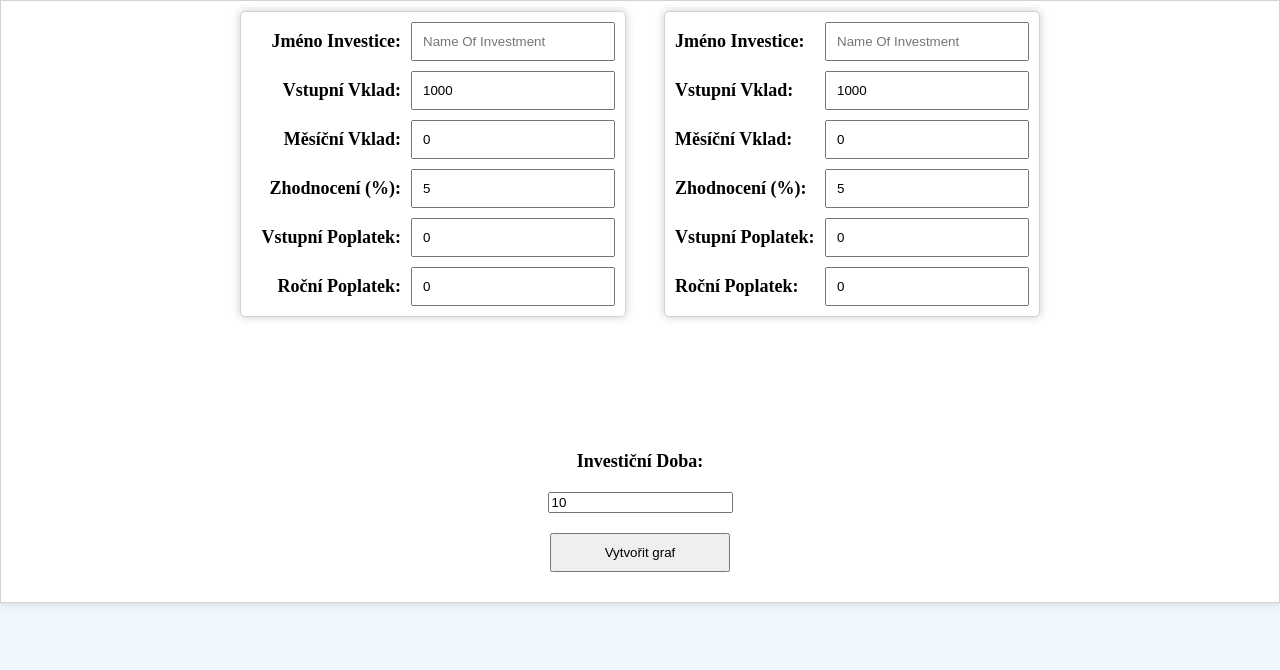
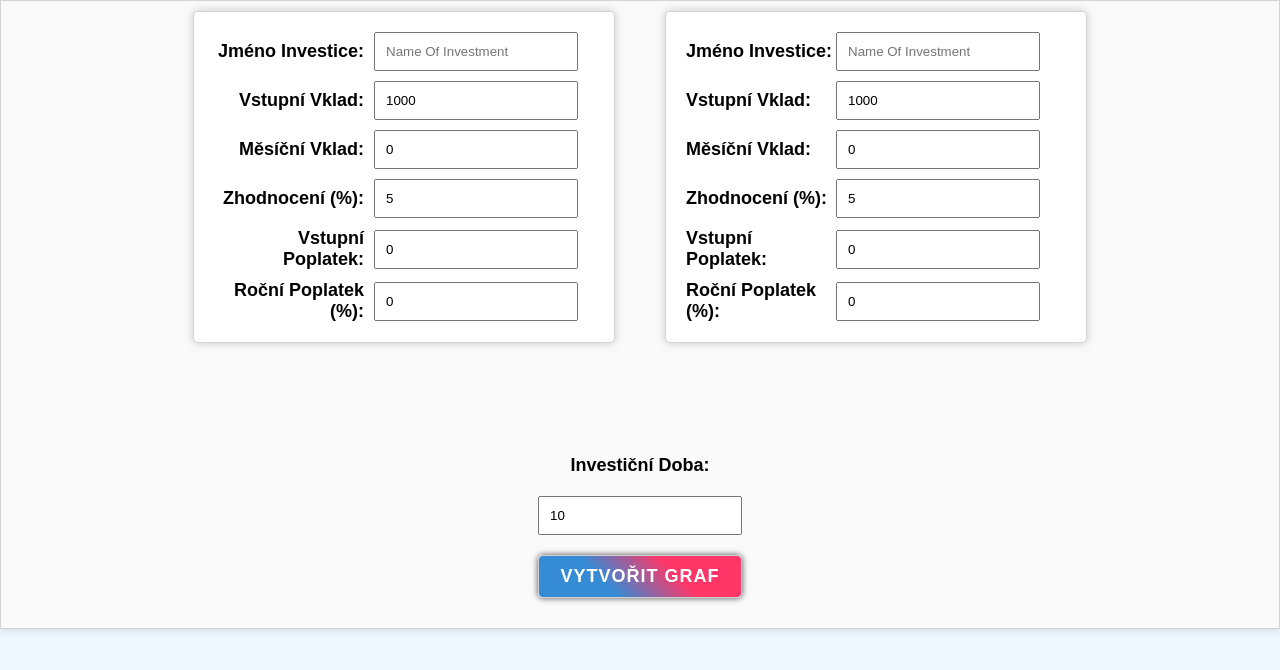
Before and after one commit to dcDavidCerny/InterestCalculator, a website built with Vite: page index.html in a window 1280 px wide. Built offline with nearby package versions, Linux system fonts and the light colour scheme.

Commit message:
Completed small project PHASE 1 done

```diff
--- a/index.html
+++ b/index.html
@@ -37,7 +37,7 @@
           <input type="number" id="depositFee" class="inputsWidth" placeholder="Enter some first tax" value="0">
         </div>
         <div class="input-group">
-          <label for="feeYearly">Roční Poplatek:</label>
+          <label for="feeYearly">Roční Poplatek (%):</label>
           <input type="number" id="feeYearly" class="inputsWidth" placeholder="Enter some second tax" value="0">
         </div>
       </div>
@@ -80,7 +80,7 @@
         </div>
 
         <div class="input-group">
-          <label for="feeYearly">Roční Poplatek:</label>
+          <label for="feeYearly">Roční Poplatek (%):</label>
           <input type="number" id="feeYearly2" class="inputsWidth" placeholder="Enter some second tax" value="0">
         </div>
       </div>
@@ -103,17 +103,17 @@
             <h3 class="nameOfInvestmentH3A"></h3>
           </div>
           <div class="input-groupResults">
-            <label for="totalDeposittedResult" id="resultLabel">Celkem Vloženo:</label>
+            <label for="totalDeposittedResult" id="resultLabel">Celkem Vloženo:&nbsp;&nbsp;&nbsp;</label>
             <div class="totalDeposittedResult number-format">
             </div>
           </div>
           <div class="input-groupResults">
-            <label for="totalToWithdrawResult" id="resultLabel">Celkem k Vybrání:</label>
+            <label for="totalToWithdrawResult" id="resultLabel">Celkem k Vybrání:&nbsp;&nbsp;&nbsp;</label>
             <div class="totalToWithdrawResult number-format">
             </div>
           </div>
           <div class="input-groupResults">
-            <label for="percentageGainResult" id="resultLabel">Celkový Nárust:</label>
+            <label for="percentageGainResult" id="resultLabel">Celkový Nárust:&nbsp;&nbsp;&nbsp;</label>
             <div class="percentageGainResult">
             </div>
           </div>
@@ -122,9 +122,10 @@
         <div class="durationAndCreateBtn">
           <div class="inputDuration">
             <label for="investmentDuration">Investiční Doba:</label>
-            <input type="number" id="investmentDuration" placeholder="Enter the duration in years" value="10">
+            <input type="number" id="investmentDuration" class="inputsWidth" placeholder="Enter the duration in years"
+              value="10">
           </div>
-          <input type="submit" id="submitInput" class="inputsWidth" value="Vytvořit graf"
+          <input type="submit" id="submitInput" class="inputsWidth" value="VYTVOŘIT GRAF"
             style="display: block; margin: 20px auto;">
         </div>
 
@@ -134,17 +135,17 @@
             <h3 class="nameOfInvestmentH3B"></h3>
           </div>
           <div class="input-groupResults">
-            <label for="totalDeposittedResult2" id="resultLabel">Celkem Vloženo:</label>
+            <label for="totalDeposittedResult2" id="resultLabel">Celkem Vloženo:&nbsp;&nbsp;&nbsp;</label>
             <div class="totalDeposittedResult2 number-format">
             </div>
           </div>
           <div class="input-groupResults">
-            <label for="totalToWithdrawResult2" id="resultLabel">Celkem k Vybrání:</label>
+            <label for="totalToWithdrawResult2" id="resultLabel">Celkem k Vybrání:&nbsp;&nbsp;&nbsp;</label>
             <div class="totalToWithdrawResult2 number-format">
             </div>
           </div>
           <div class="input-groupResults">
-            <label for="percentageGainResult2" id="resultLabel">Celkový Nárust:</label>
+            <label for="percentageGainResult2" id="resultLabel">Celkový Nárust:&nbsp;&nbsp;&nbsp;</label>
             <div class="percentageGainResult2">
             </div>
           </div>
--- a/main.js
+++ b/main.js
@@ -42,11 +42,11 @@ document.getElementById("submitInput").addEventListener("click", function (event
   document.querySelector(".nameOfInvestmentH3A").innerHTML = document.getElementById("nameOfInvestment").value + ":";
   document.querySelector(".nameOfInvestmentH3B").innerHTML = document.getElementById("nameOfInvestment2").value + ":";
 
-  if (document.querySelector(".nameOfInvestmentH3A").innerHTML === ":") {
+  if (document.getElementById("nameOfInvestment").value === "") {
     document.querySelector(".nameOfInvestmentH3A").innerHTML = "Modrá investice:";
   }
 
-  if (document.querySelector(".nameOfInvestmentH3B").innerHTML === ":") {
+  if (document.getElementById("nameOfInvestment2").value === "") {
     document.querySelector(".nameOfInvestmentH3B").innerHTML = "Červená investice:";
   }
 
--- a/styles.css
+++ b/styles.css
@@ -1,17 +1,19 @@
 body {
     background-color: rgb(239, 247, 255);
     margin: 0px;
+    font-family: sans-serif, Arial;
 }
 
 .container {
     display: flex;
-    justify-content: space-between;
-    max-width: 800px;
+    justify-content: center;
     margin: 0 auto;
+    gap: 50px;
+    margin-top: 0px;
 }
 
 .extraContainer {
-    background-color: white;
+    background-color: rgb(250, 250, 250);
     border: 1px solid lightgray;
     padding: 10px;
     box-shadow: 0px 0px 10px rgba(0, 0, 0, 0.15);
@@ -25,8 +27,10 @@ body {
     background-color: white;
     border-radius: 5px;
     border: 1px solid lightgray;
-    padding: 10px;
+    padding: 20px;
+    padding-right: 0px;
     box-shadow: 0px 0px 10px rgba(0, 0, 0, 0.2);
+    width: 400px;
 }
 
 .inputsWidth {
@@ -79,6 +83,30 @@ body {
     color: rgba(255, 20, 78, 0.85);
 }
 
+
+
+#submitInput:hover {
+    letter-spacing: 2px;
+}
+
+#submitInput {
+    transition: letter-spacing 0.25s;
+    letter-spacing: 1px;
+    width: 204px;
+    margin-top: 20px;
+    padding: 10px;
+    background: linear-gradient(45deg, rgb(54, 139, 213) 33%, rgba(255, 20, 78, 0.85) 66%, rgba(255, 20, 78, 0.85) 100%);
+
+    color: white;
+    border: none;
+    border: 1px solid rgb(208, 208, 208);
+    border-radius: 5px;
+    box-shadow: 0px 0px 6px rgba(0, 0, 0, 0.7);
+    cursor: pointer;
+    font-weight: bold;
+    font-size: large;
+}
+
 .results {
     display: flex;
     flex-direction: row;
@@ -88,12 +116,15 @@ body {
 }
 
 .leftResults {
+    margin-right: 70px;
     display: flex;
     flex-direction: column;
     grid-column: 1;
 }
 
 .rightResults {
+    margin-left: 70px;
+
     display: flex;
     flex-direction: column;
     grid-column: 2;
@@ -132,7 +163,7 @@ body {
     height: 50vh;
     align-items: center;
     justify-content: center;
-    margin-top: 100px;
+    margin-top: 110px;
     background-color: aliceblue;
 }
 
```
